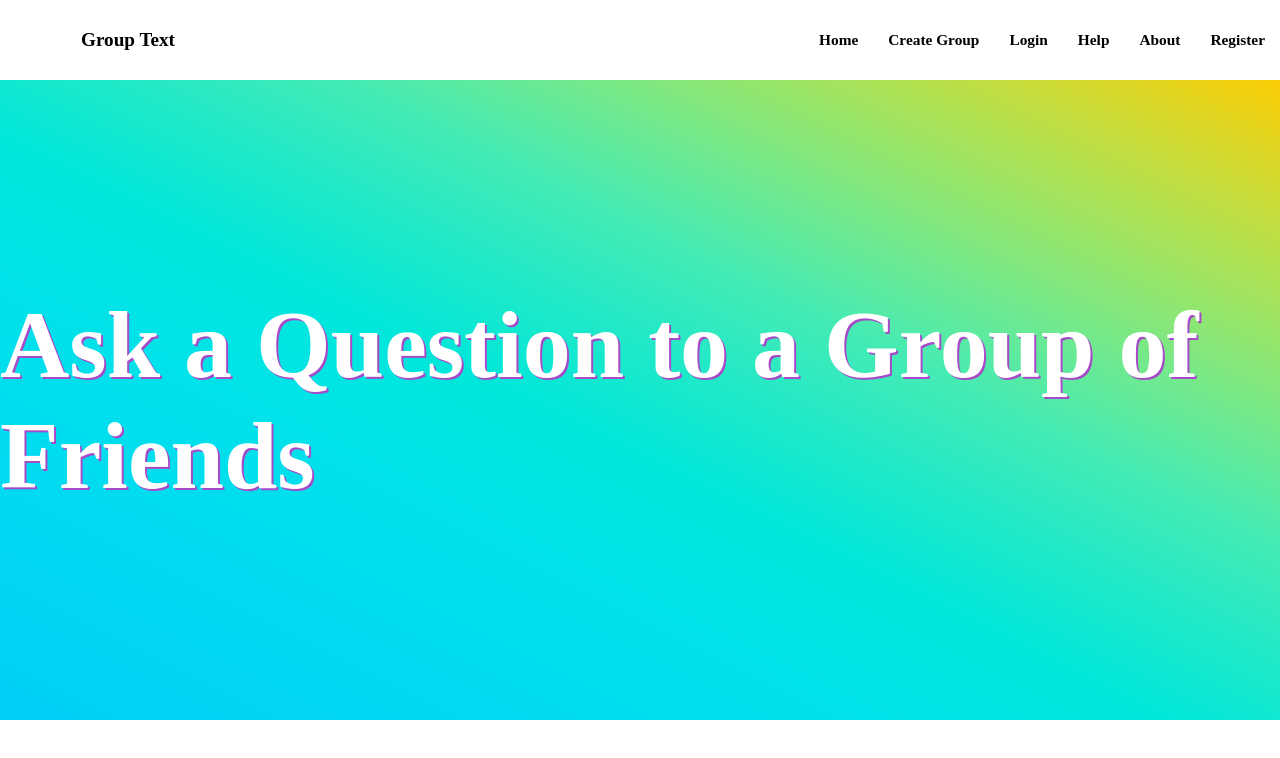
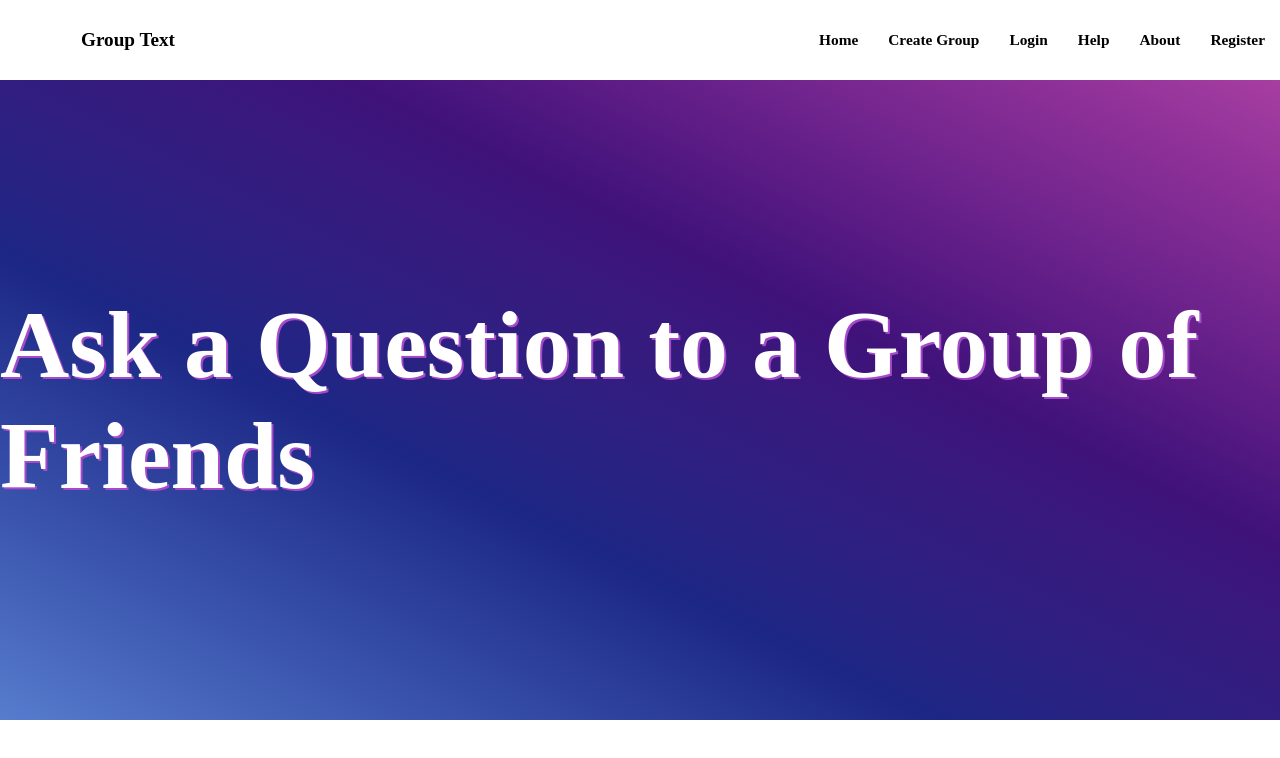
Before and after one commit to lucvankerkvoort/GroupTextPWA, a React (Create React App) app: page /#/ in a window 1280 px wide. Shown: the top 758 px of the page. Built offline with nearby package versions, Linux system fonts and the light colour scheme; a web font is replaced by a local one.

Commit message:
changed the scheme once more

```diff
--- a/src/styles/components/_CreateAGroup.scss
+++ b/src/styles/components/_CreateAGroup.scss
@@ -8,7 +8,15 @@
     position: absolute;
     left: 5px;
     color: white;
-    background: $highlight;
+    background-image: linear-gradient(
+      to right,
+      #577cce,
+      #425fb6,
+      #2f439e,
+      #1d2785,
+      #09086b
+    );
+    // background: $highlight;
     margin-left: 20px;
     text-shadow: 1px 1px gray;
     cursor: pointer;
--- a/src/styles/components/_Group.scss
+++ b/src/styles/components/_Group.scss
@@ -89,3 +89,7 @@
     z-index: 2;
   }
 }
+
+// #09086B
+
+// #577cce
--- a/src/styles/components/_Jumbotron.scss
+++ b/src/styles/components/_Jumbotron.scss
@@ -2,21 +2,23 @@
   display: flex;
   height: 80vh;
   width: 100%;
+
   background-image: linear-gradient(
-    to left bottom,
-    #fccd04,
-    #cedb35,
-    #a1e460,
-    #74e98b,
-    #45ebb4,
-    #20e9c8,
-    #00e7da,
-    #00e3e8,
-    #00deed,
-    #00d9f2,
-    #00d4f5,
-    #00cef7
+    to right top,
+    #577cce,
+    #4766bc,
+    #3851aa,
+    #2a3c98,
+    #1d2785,
+    #2b2182,
+    #361b7e,
+    #3f127a,
+    #5b1b85,
+    #75268f,
+    #8e3198,
+    #a73ea2
   );
+
   background-size: cover;
   background-position: center;
   justify-content: flex-start;
@@ -47,3 +49,20 @@
     }
   }
 }
+
+// background-image: linear-gradient(
+//     to left bottom,
+//     #fccd04,
+//     #cedb35,
+//     #a1e460,
+//     #74e98b,
+//     #45ebb4,
+//     #20e9c8,
+//     #00e7da,
+//     #00e3e8,
+//     #00deed,
+//     #00d9f2,
+//     #00d4f5,
+//     #00cef7
+//   );
+// background-image: linear-gradient(to right top, #577cce, #4766bc, #3851aa, #2a3c98, #1d2785, #2b2182, #361b7e, #3f127a, #5b1b85, #75268f, #8e3198, #a73ea2);
```
